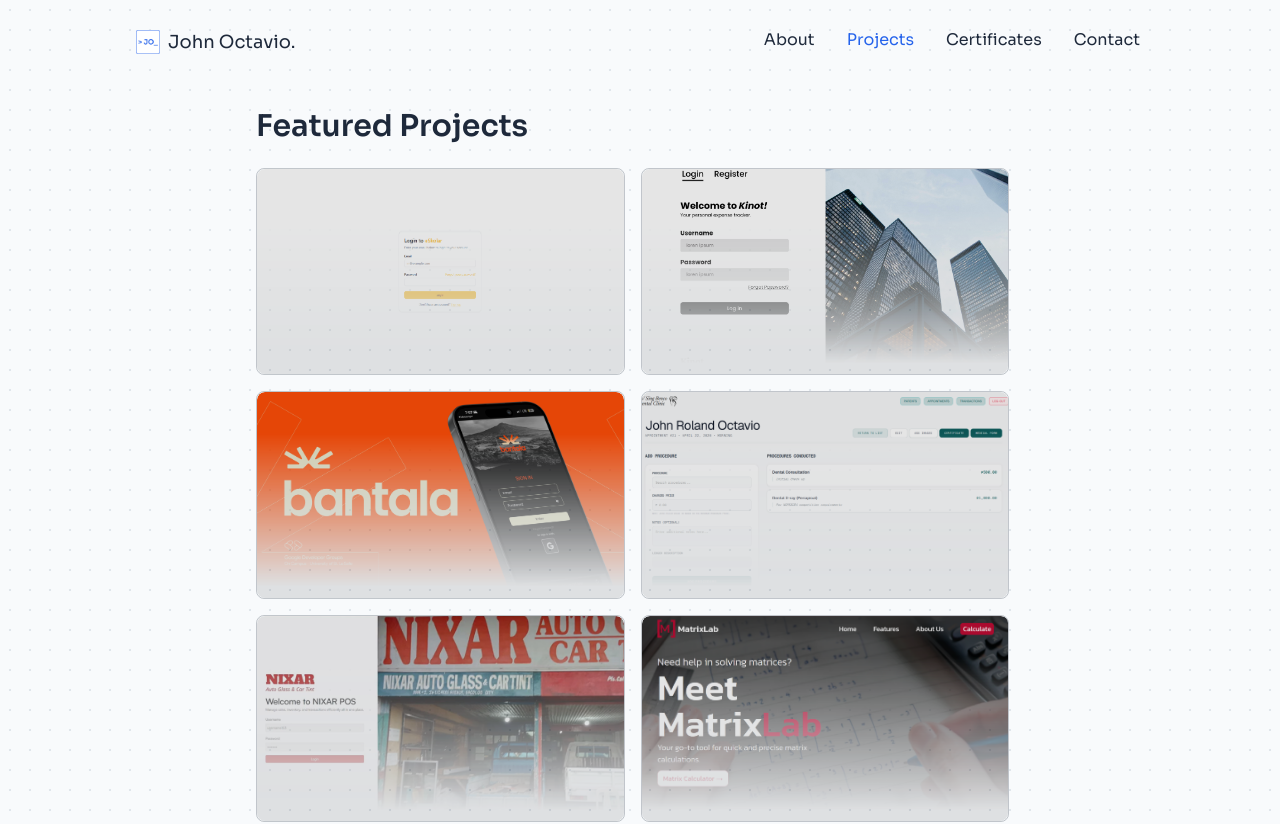
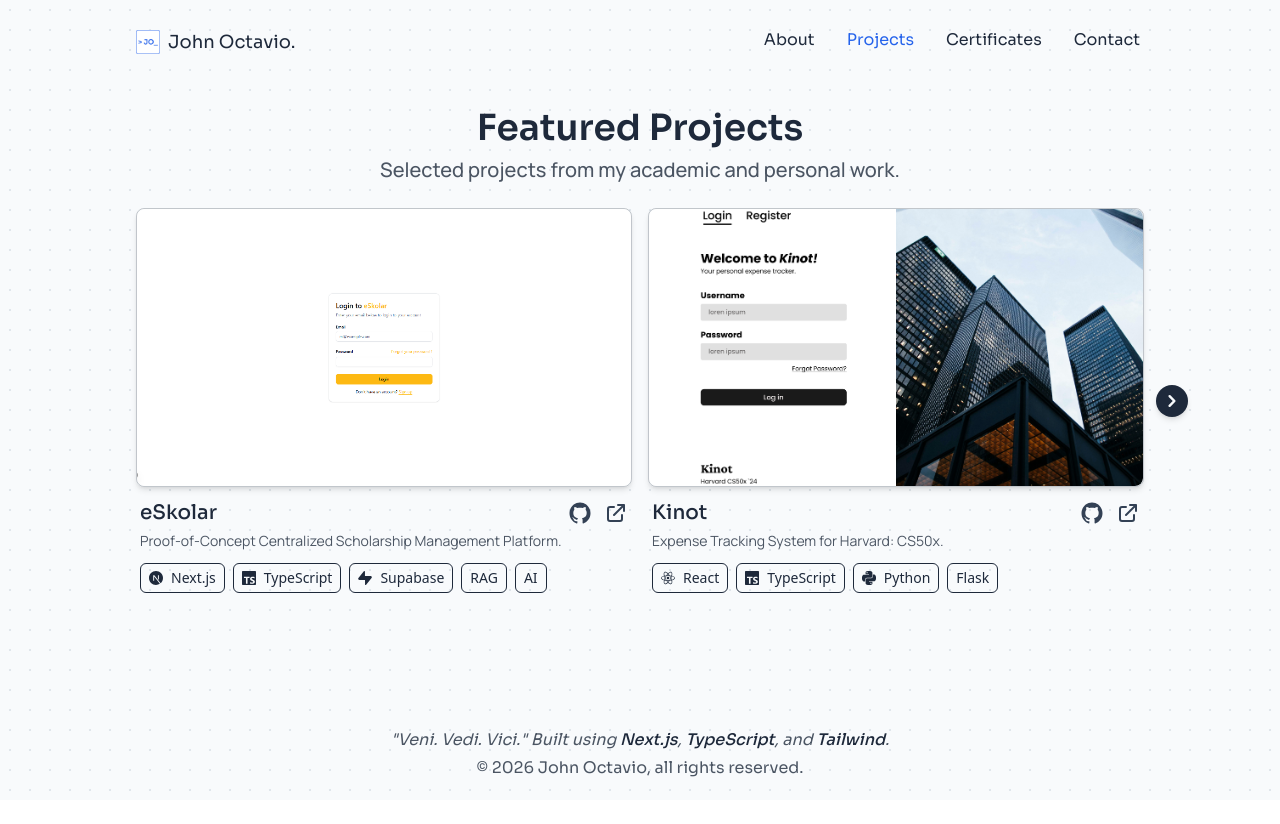
Before and after one commit to ChocoCodes/portfolio, a Next.js app: page /projects in a window 1280 px wide. Shown: the top 824 px of the page. After the commit the page ends 800 px from the top, so only its background shows below. Built offline with nearby package versions, Linux system fonts and the light colour scheme.

Commit message:
chore: project page revamp

```diff
--- a/components/about/introduction.tsx
+++ b/components/about/introduction.tsx
@@ -4,7 +4,8 @@
 
 export const Introduction = () => {
     return (
-        <section className="flex flex-col gap-4 w-full text-default text-[10px] md:text-xl leading-relaxed">
+        <section className="flex flex-col gap-6 w-full text-default text-[10px] md:text-xl leading-relaxed">
+            <p className="text-center font-semibold font-sora text-xl md:text-4xl text-default">About Me</p>
             <StaggerWrapper delay={ 0.1 }>
                 <p> I am a third-year Computer Science student working toward becoming a <span className="font-semibold text-accent">Software Engineer</span>. </p>
                 <p> During my term as <span className="font-semibold text-accent">Chief Technology Officer</span>, I supervised multiple departmental projects and initiatives, including hands-on workshops and collaborative events. I coordinated teams and helped establish partnerships to provide learning opportunities that go beyond the classroom and are directly relevant to the industry. </p>
--- a/components/hero/social-link.tsx
+++ b/components/hero/social-link.tsx
@@ -11,7 +11,7 @@
     borderedIcons?: boolean;
     extendedClass: string;
     iconSize: string;
-    contact: string
+    contact?: string
 }
 
 interface SocialLinksProps {
@@ -24,11 +24,13 @@
             href={ link }
             target={ name !== 'Email' ? "_blank" : '_self' }
             aria-label={ name }
-            className={`${ borderedIcons ? 'border border-transparent hover:text-accent hover:scale-105 rounded-full px-6 hover:border-accent transition-transform duration-300 ease-out' : '' } ${ extendedClass } flex items-center gap-2`}
+            className={`${ borderedIcons ? 'border border-transparent group hover:text-accent hover:scale-105 rounded-full px-6 hover:border-accent transition-transform duration-300 ease-out' : '' } ${ extendedClass } flex items-center gap-2`}
             rel="noopener noreferrer"
         >
             <Icon className={`${ iconSize } text-center shrink-0`} />
-            <p className="text-default/95 font-medium">{ contact }</p>
+            (contact && (
+                <p className="text-default/95 group-hover:text-accent font-medium">{ contact }</p>
+            ))
         </Link>
     )
 }
--- a/components/projects/external-link.tsx
+++ b/components/projects/external-link.tsx
@@ -22,7 +22,7 @@
             href={ href }
             rel="noopener noreferrer"
             target="_blank"
-            className="w-8 h-8 md:w-10 md:h-10 p-1 rounded-full bg-surface flex items-center hover:border hover:border-surface justify-center text-default hover:bg-default hover:text-surface transition-colors duration-200"
+            className="rounded-full flex items-center text-surface hover:text-accent transition-colors duration-200"
         >
             <Icon className="md:text-2xl"/>
         </Link>
--- a/components/projects/project-card.tsx
+++ b/components/projects/project-card.tsx
@@ -25,74 +25,45 @@
     competition,
     tags
 }: ProjectCardProps) => {
-    const [tapped, setTapped] = useState(false);
     const links = [
         githubLink ? { href: githubLink, icon: 'github' } : null,
         demoLink ? { href: demoLink, icon: 'external' } : null,
     ];
-
-    const handleMobileTap = (e: React.MouseEvent<HTMLDivElement>) => {
-        if (window.innerWidth > 768) return;
-        setTapped(prev => !prev);
-    }
-
     return (
-        <div
-            className="group relative w-full md:w-[48%] aspect-video text-default rounded-lg overflow-hidden border border-default/25 hover:cursor-pointer"
-            onClick={ e => handleMobileTap(e) }
-        >
+        <div className="flex flex-col text-default gap-3">
+            <div className="relative aspect-video rounded-lg overflow-hidden border border-default/25 shadow-md hover:shadow-lg">
                 <Image
                     fill
                     src={ imgPath }
                     alt={`Project ${ name }`}
-                className={`${ tapped ? 'scale-105' : 'scale-100' }
-                    object-cover rounded-lg md:group-hover:scale-105 active:scale-105
-                    will-change-transform transition-transform duration-200
-                    mask-[linear-gradient(to_top,transparent_5%,#000_80%)]`}
+                    className="object-cover rounded-lg hover:scale-105 transition-transform duration-200"
                 />
-            <div className="absolute inset-0 bg-black opacity-20 md:opacity-10 pointer-events-none rounded-lg" />
-
-            <div
-                className={`
-                    absolute top-0 w-full flex justify-end gap-1 p-3
-                    md:-translate-y-full md:opacity-0 transition-all duration-300
-                    md:group-hover:translate-y-0 md:group-hover:opacity-100
-                    ${ tapped ? 'translate-y-0 opacity-100' : '-translate-y-full opacity-0' }
-                `}
-            >
+            </div>
+            <div className="flex flex-col gap-1 px-1">
+                <div className="flex justify-between items-center">
+                    <p className="text-base md:text-xl font-medium font-sora">{name}</p>
+                    <div className="flex gap-3 items-center">
                         {links.map((link, i) => (
                             link ? (
                                 <ExternalLink key={ i } href={ link.href! } icon={ link.icon as "github" | "external" } />
                             ) : null
                         ))}
                     </div>
-            <div
-                className={`
-                    w-full flex flex-col gap-2 absolute z-10 bottom-0
-                    py-2 md:py-4 px-3 font-sora font-medium transition-all duration-300
-                    md:translate-y-full md:opacity-0
-                    md:group-hover:translate-y-0 md:group-hover:opacity-100
-                    ${ tapped ? 'translate-y-0 opacity-100' : 'translate-y-full opacity-0' }
-                `}
-            >
-                <div className="flex flex-col">
-                    <p className='text-base md:text-xl'>{ name }</p>
+                </div>
                 <p className='font-manrope text-[10px] md:text-sm text-secondary'>{ description }</p>
             </div>
-                <div className="flex flex-wrap w-full gap-1 md:gap-2">
+            <div className="flex flex-wrap w-full gap-1 md:gap-2 px-1">
                 {tags && (
                     tags.map((tag, i) =>
                         <Tag
                             key={ i }
                             text={ typeof tag === 'string' ? tag : tag.name }
-                                extendedClass='text-[10px] md:text-xs py-1 px-2'
+                            extendedClass='text-[10px] md:text-sm py-1 px-2'
                             icon={ typeof tag === 'string' ? undefined : tag.icon }
-                                bordered={ false }
                         />
                     )
                 )}
             </div>
         </div>
-        </div>
     )
 }
--- a/components/projects/projects-gallery.tsx
+++ b/components/projects/projects-gallery.tsx
@@ -1,18 +1,52 @@
 "use client";
 
+import { useState } from 'react';
 import { ProjectCard } from './project-card';
 import { PROJECTS } from '@/utils/contents';
 import { StaggerWrapper } from '../stagger-wrapper';
+import { HiChevronLeft, HiChevronRight } from "react-icons/hi";
 
-const ProjectsGallery = () => {
+const ProjectCarousel = () => {
+    const [currentIndex, setCurrentIndex] = useState(0);
+    const maxIndex = Math.max(0, PROJECTS.length - 2);
+
+    const next = () => setCurrentIndex(prev => Math.min(prev + 2, maxIndex));
+    const prev = () => setCurrentIndex(prev => Math.max(prev - 2, 0));
+
     return (
         <StaggerWrapper
             delay={ 0.3 }
-            className="flex flex-col md:flex-row md:flex-wrap w-4/5 lg:w-3/5 gap-4 mx-auto"
+            className="w-full max-w-4/5 mx-auto"
         >
-            { PROJECTS.map((project, i) => (
-                <ProjectCard key={ i } { ...project } />
-            ))}
+            <div className="relative">
+                <div className="flex overflow-hidden">
+                    <div className="flex w-full transition-transform duration-500" style={{ transform: `translateX(-${currentIndex * 50}%)` }}>
+                        { PROJECTS.map((project, i) => (
+                            <div key={ i } className="basis-1/2 shrink-0 px-2 snap-start">
+                                <ProjectCard { ...project } />
+                            </div>
+                        ))}
+                    </div>
+                </div>
+                { currentIndex > 0 && (
+                    <button
+                        onClick={ prev }
+                        className="absolute -left-5 top-1/2 -translate-x-1/2 -translate-y-1/2
+                            bg-default text-background rounded-full p-1 shadow-md"
+                    >
+                        <HiChevronLeft size={ 24 } />
+                    </button>
+                )}
+                { currentIndex < maxIndex && (
+                    <button
+                        onClick={ next }
+                        className="absolute -right-5 top-1/2 translate-x-1/2 -translate-y-1/2
+                            bg-default text-background rounded-full p-1 shadow-md"
+                    >
+                        <HiChevronRight size={ 24 } />
+                    </button>
+                )}
+            </div>
         </StaggerWrapper>
     )
 }
@@ -22,11 +56,12 @@
         <>
             <StaggerWrapper
                 delay={ 0.1 }
-                className="w-4/5 lg:w-3/5 text-start text-xl md:text-3xl font-semibold font-sora text-default"
+                className="w-4/5 lg:w-3/5 text-center font-sora text-default"
             >
-                <p>Featured Projects</p>
+                <p className='text-xl md:text-4xl font-semibold'>Featured Projects</p>
+                <p className='mt-2 text-xl text-secondary font-manrope font-medium'>Selected projects from my academic and personal work.</p>
             </StaggerWrapper>
-            <ProjectsGallery />
+            <ProjectCarousel />
         </>
     )
 }
--- a/components/tag.tsx
+++ b/components/tag.tsx
@@ -9,7 +9,7 @@
 
 export const Tag = ({ icon: Icon, text, extendedClass, bordered = true }: TagProps) => {
     return (
-        <div className={`${ bordered ? 'border border-default' : '' } ${ extendedClass } flex hover:bg-default hover:text-surface transition-colors duration-300 hover:cursor-pointer items-center justify-center gap-2 bg-surface text-default rounded-md`}>
+        <div className={`${ bordered ? 'border border-default' : '' } ${ extendedClass } flex transition-colors duration-300 hover:cursor-pointer items-center justify-center gap-2 text-default hover:text-accent hover:border-accent rounded-md`}>
             { Icon && <Icon /> }
             <p>{ text }</p>
         </div>
--- a/utils/contents.ts
+++ b/utils/contents.ts
@@ -27,7 +27,7 @@
     { title: 'Home', link: '/' },
     { title: 'About', link: '/about' },
     { title: 'Projects', link: '/projects' },
-    { title: 'Certificates', link: '/certificates' },
+    { title: 'Certificates', link: '/certificates'},
     { title: 'Contact', link: '/contact' }
 ];
 
@@ -51,7 +51,7 @@
 export const SOCIALS = [
     { name: 'Email', link: 'mailto:johnrlnd1704@gmail.com?subject=Inquiry%20From%20Porfolio', icon: IoMail, contact: 'johnrlnd1704@gmail.com' },
     { name: 'Github', link: 'https://github.com/ChocoCodes', icon: IoLogoGithub, contact: 'ChocoCodes' },
-    { name: 'LinkedIn', link: 'https://www.linkedin.com/in/johnrlnd', icon: FaLinkedinIn, contact: 'John Roland Octavio' },
+    { name: 'LinkedIn', link: 'https://www.linkedin.com/in/johnrlnd', icon: FaLinkedinIn },
     { name: 'Discord', link: 'https://discord.com/users/335627275821252608', icon: SiDiscord, contact: 'ambasingh404' }
 ];
 
@@ -101,6 +101,7 @@
         name: 'RVS Dental',
         description: 'Patient Records and Appointments Management System.',
         githubLink: 'https://github.com/ChocoCodes/rvs-dental',
+        demoLink: 'https://drive.google.com/file/d/1Lb4phBVMrkMTJINqEg1nGVSGsVpiLCPc/view?usp=sharing',
         competition: 'Google APAC Solution Challenge 2025',
         imgPath: '/img/projects/rvs-dental.png',
         tags: TECH_STACK.filter(t => (
```
Also changed, not shown: app/certificates/pages.tsx (added). Lines whose indentation alone changed are shown as unchanged.
